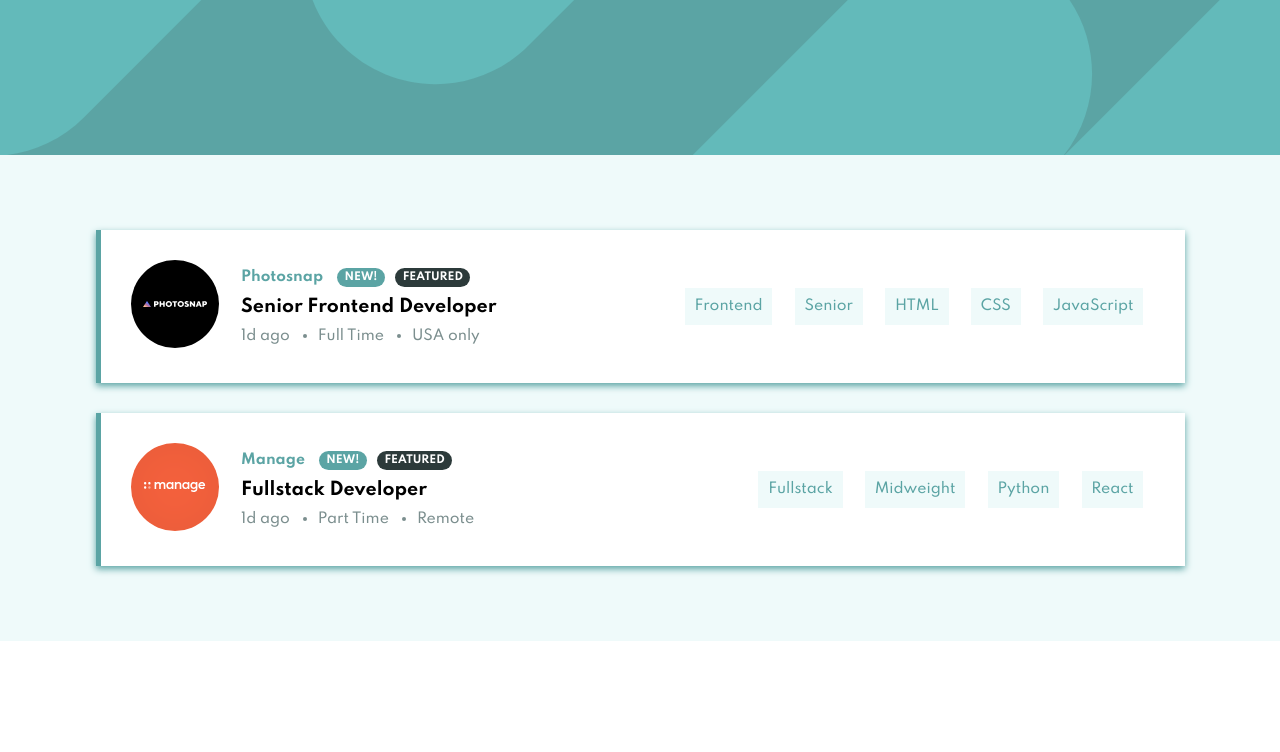
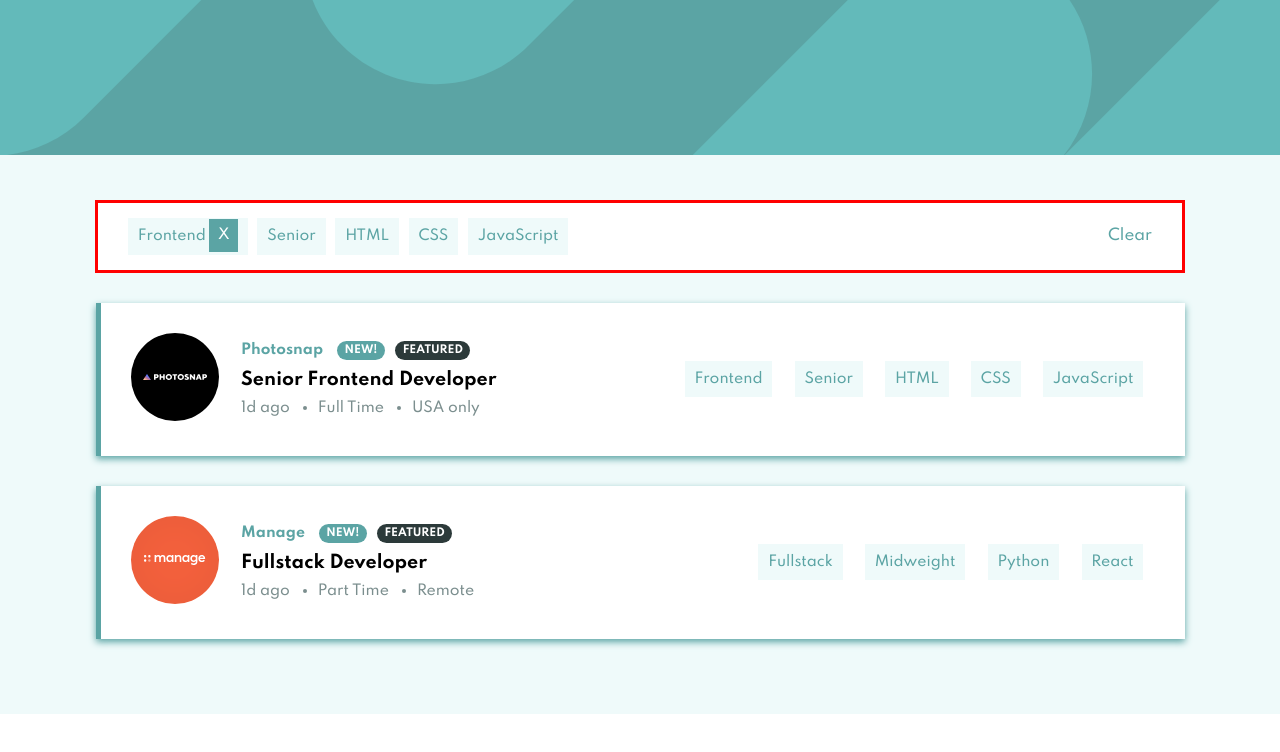
Before and after one commit to macluiggy/static-job-listings-master, a React (Create React App) app: page / in a window 1280 px wide. Shown: the top 752 px of the page. Built offline with nearby package versions, Linux system fonts and the light colour scheme.

Commit message:
añadiendo el contenedor de los filtros

```diff
--- a/src/App.js
+++ b/src/App.js
@@ -5,14 +5,20 @@ import React, {Component} from 'react';
 
 //components
 import Header from './components/Header';
-import Main from './components/main'
+import Main from './components/main';
+//data
+import data from './data/data.json'
 
 class App extends Component {
+
+	state = {
+		data: data
+	}
 
 	render() {
 		return <div>
     	<Header />
-    	<Main />
+    	<Main data={this.state.data}/>
     	</div>
 	}
 }
--- a/src/components/css/template.css
+++ b/src/components/css/template.css
@@ -22,6 +22,48 @@ header {
 main {
   background-color: var(--Light_Grayish_Cyan_Background);
   padding: 3em 0;
+}
+main .filter_container {
+  border: solid red;
+  width: 80%;
+  margin: auto;
+  background-color: white;
+  display: flex;
+  align-items: center;
+  justify-content: space-between;
+  padding: 1em 2em;
+}
+main .filter_container .skills {
+  margin: 0;
+  display: flex;
+  align-items: center;
+  list-style-type: none;
+  padding: 0;
+}
+main .filter_container .skills li {
+  margin: 0 0.7em 0 0;
+  padding: 0.7em;
+  background-color: var(--Light_Grayish_Cyan_Background);
+  color: var(--Desaturated_Dark_Cyan);
+  font-size: 0.9333333333em;
+}
+main .filter_container .skills li .X {
+  padding: 0.6em;
+  cursor: pointer;
+  color: white;
+  background-color: var(--Desaturated_Dark_Cyan);
+  transition: 0.3s background-color;
+}
+main .filter_container .skills li .X:hover {
+  background-color: var(--Very_Dark_Grayish_Cyan);
+}
+main .filter_container .clear {
+  cursor: pointer;
+  color: var(--Desaturated_Dark_Cyan);
+  transition: 0.3s text-decoration;
+}
+main .filter_container .clear:hover {
+  text-decoration: underline;
 }
 
 .items {
@@ -115,6 +157,7 @@ main {
   background-color: var(--Light_Grayish_Cyan_Background);
   color: var(--Desaturated_Dark_Cyan);
   font-size: 0.9333333333em;
+  cursor: pointer;
 }
 
 /*# sourceMappingURL=template.css.map */
--- a/src/components/main.js
+++ b/src/components/main.js
@@ -1,8 +1,8 @@
 import React, {Component} from 'react';
 
 //images
-import photosnap from './images/photosnap.svg'
-import manage from './images/manage.svg'
+import photosnap from './images/photosnap.svg';
+import manage from './images/manage.svg';
 
 export default class Main extends Component {
 	constructor(props) {
@@ -10,7 +10,18 @@ export default class Main extends Component {
 	}
 
 	render() {
+		const {data} = this.props.data;
 		return (<main>
+			<div className="filter_container">
+				<ul className="skills">
+                	<li className="role">Frontend <span className="X">X</span></li>
+                	<li className="level">Senior</li>
+                	<li className="languages">HTML</li>
+                	<li className="languages">CSS</li>
+                	<li className="languages">JavaScript</li>
+            	</ul>
+            	<span className="clear">Clear</span>
+			</div>
 			<section className="items item1">
             <div className="logo_description">
                 <figure className="logo">
--- a/src/components/sass/_main.scss
+++ b/src/components/sass/_main.scss
@@ -3,7 +3,54 @@
 main {
     background-color: var(--Light_Grayish_Cyan_Background);
     padding: 3em 0;
+
+    .filter_container {
+        @include border(red);
+        width: 80%;
+        margin: auto;
+        background-color: white;
+        display: flex;
+        align-items: center;
+        justify-content: space-between;
+        padding: 1em 2em;
+
+        .skills {
+            //@include border(yellow);
+            margin: 0;
+            display: flex;
+            align-items: center;
+            list-style-type: none;
+            padding: 0;
+
+            li {
+                margin: 0 0.7em 0 0;
+                padding: 0.7em;
+                background-color: var(--Light_Grayish_Cyan_Background);
+                color: var(--Desaturated_Dark_Cyan);
+                font-size: 0.93333333333333333em;
+                .X {
+                	padding: 0.6em;
+                	cursor: pointer;
+                	color: white;
+                	background-color: var(--Desaturated_Dark_Cyan);
+                	transition: 0.3s background-color;
                 }
+                .X:hover {
+                	background-color: var(--Very_Dark_Grayish_Cyan);
+                }
+            }
+        }
+        .clear {
+        	cursor:pointer;
+        	color: var(--Desaturated_Dark_Cyan);
+        	transition: 0.3s text-decoration;
+        }
+        .clear:hover {
+        	text-decoration: underline;
+        }
+    }
+}
+
 .items {
     //@include border(blue);
     //border: solid;
@@ -16,37 +63,45 @@ main {
     padding: 2em;
     width: 80%;
     margin: 2em auto;
+
     .logo_description {
         //@include border(gray);
         display: flex;
         margin: 0;
         padding: 0;
+
         .logo {
             //@include border(green);
             width: fit-content;
             height: fit-content;
             margin: 0 1.5em 0 0;
+
             img {
                 width: 100;
             }
         }
+
         .description {
             display: flex;
             flex-direction: column;
             justify-content: center;
+
             .logo_name {
                 display: flex;
                 align-items: center;
                 //@include border(red);
                 margin: 0.3em 0;
+
                 span {
                     margin-right: 1em;
                 }
+
                 .logo_name_span {
                     font-size: 14px;
                     font-weight: bolder;
                     color: var(--Desaturated_Dark_Cyan);
                 }
+
                 .new {
                     background-color: var(--Desaturated_Dark_Cyan);
                     color: white;
@@ -56,6 +111,7 @@ main {
                     font-size: 0.7em;
                     font-weight: bold;
                 }
+
                 .featured {
                     background-color: var(--Very_Dark_Grayish_Cyan);
                     color: white;
@@ -66,19 +122,23 @@ main {
                     font-weight: bold;
                 }
             }
+
             h4 {
                 //@include border(orange);
                 margin: 0.3em 0;
                 font-size: 1.16em;
             }
+
             .time_location {
                 margin: 0.3em 0;
                 display: flex;
                 padding: 0;
+
                 //@include border(violet);
                 li:first-child {
                     list-style-type: none;
                 }
+
                 li {
                     padding: 0 2em 0 0;
                     color: var(--Dark_Grayish_Cyan);
@@ -87,6 +147,7 @@ main {
             }
         }
     }
+
     .skills {
         //@include border(yellow);
         margin: 0;
@@ -94,12 +155,14 @@ main {
         align-items: center;
         list-style-type: none;
         padding: 0;
+
         li {
             margin: 0.7rem;
             padding: 0.7em;
             background-color: var(--Light_Grayish_Cyan_Background);
             color: var(--Desaturated_Dark_Cyan);
             font-size: 0.93333333333333333em;
+            cursor: pointer;
         }
     }
 }
```
Also changed, not shown: 1 other file (tests, documents, lock files or other folders). Lines whose indentation alone changed are shown as unchanged.
